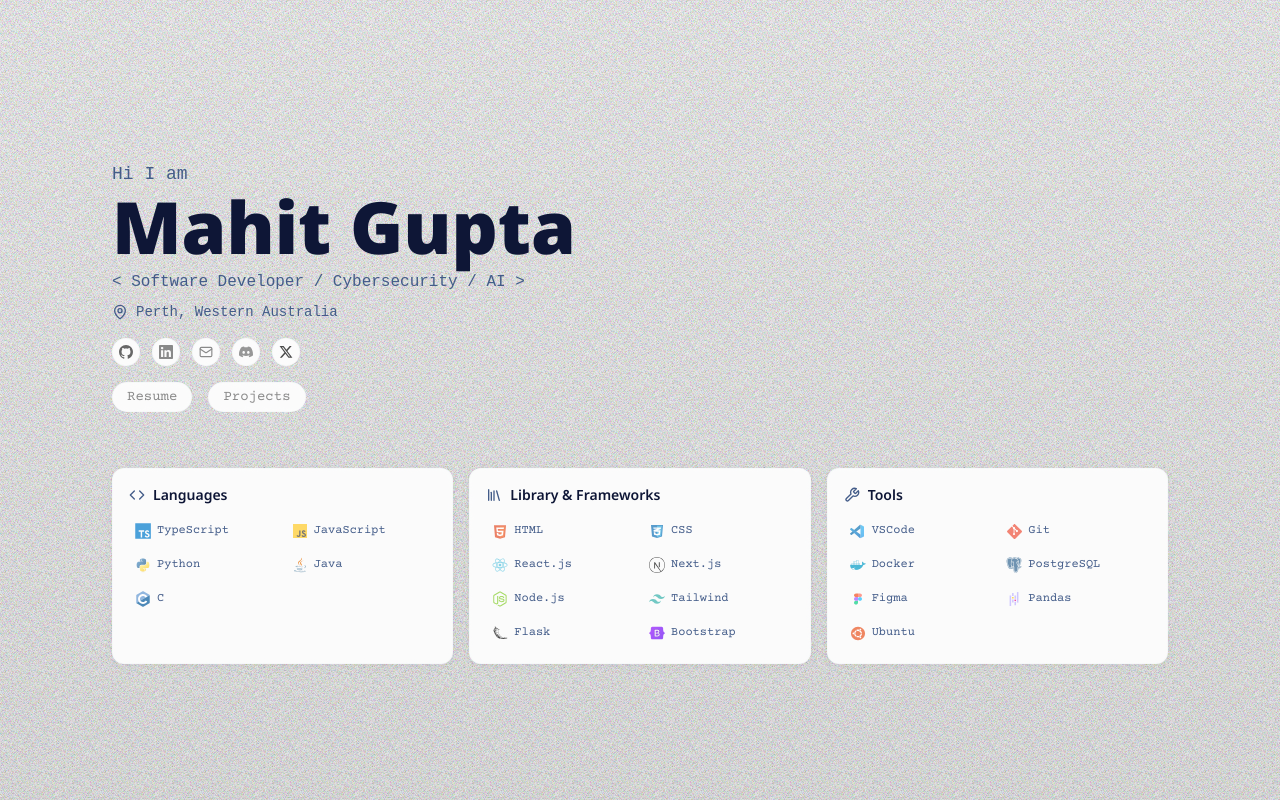
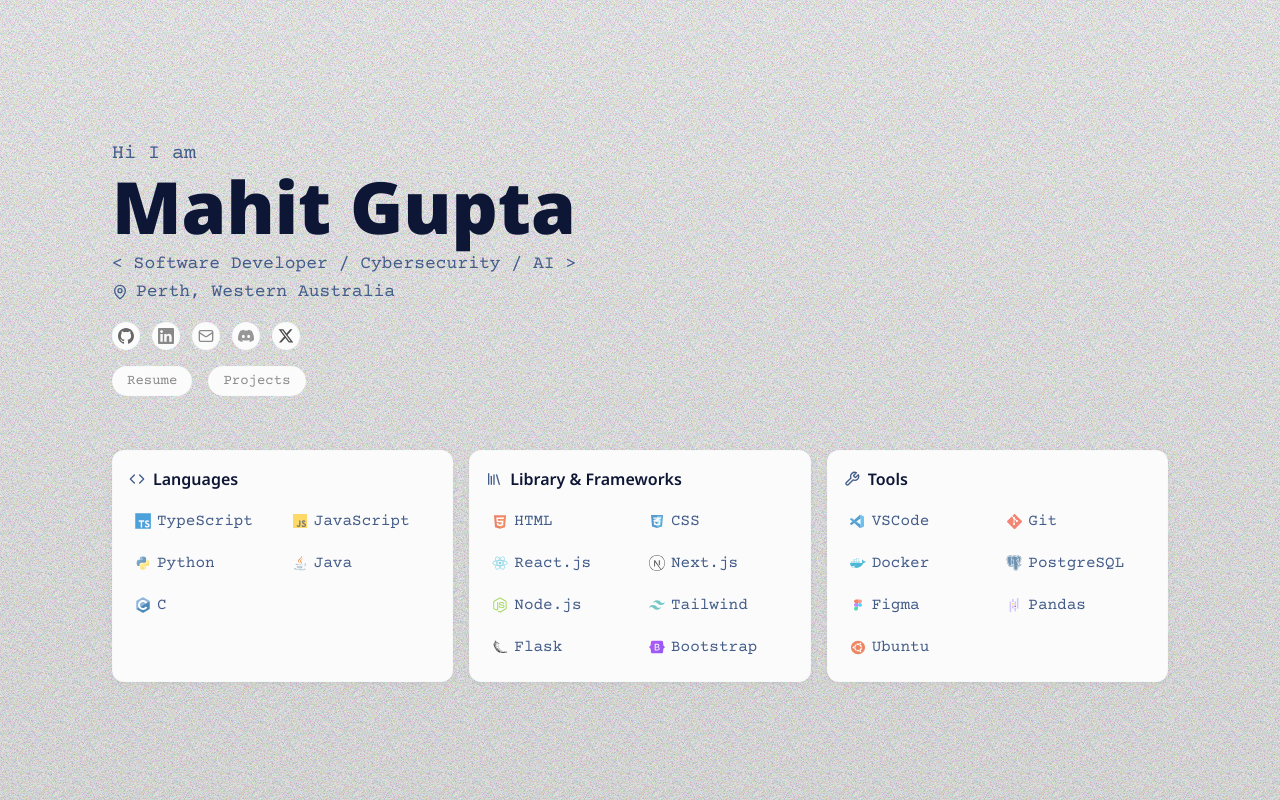
Before and after one commit to MahitGtg/Portfolio_website, a React (Vite) app: page / in a window 1280 px wide. Built offline with nearby package versions, Linux system fonts and the light colour scheme.

Commit message:
bigger text

```diff
--- a/src/pages/Home.tsx
+++ b/src/pages/Home.tsx
@@ -100,7 +100,7 @@ const TechnologySection = () => {
                 >
                     <div className="flex items-center gap-2 mb-3">
                         <CategoryIcon className="w-4 h-4 text-navy-600" />
-                        <h3 className="text-sm font-main font-semibold text-navy-800">{category}</h3>
+                        <h3 className="text-l font-main font-semibold text-navy-800">{category}</h3>
                     </div>
 
                     <div className="grid grid-cols-2 gap-1.5">
@@ -115,7 +115,7 @@ const TechnologySection = () => {
                                               opacity-70 group-hover:opacity-100 transition-opacity">
                                     <Icon />
                                 </div>
-                                <span className="text-xs font-secondary text-navy-600
+                                <span className="text-m font-secondary font-semi text-navy-600
                                                group-hover:text-navy-800 transition-colors">
                                     {name}
                                 </span>
@@ -211,7 +211,7 @@ const Home = () => {
                                 transform transition-transform duration-700 delay-100
                                 ${revealContent ? 'translate-y-0 opacity-100' : 'translate-y-4 opacity-0'}
                             `}>
-                                <h2 className="font-mono text-lg font-medium text-navy-600 mb-0.5">Hi I am</h2>
+                                <h2 className="font-secondary text-xl font-medium text-navy-600 mb-0.5">Hi I am</h2>
                                 <h1 className="font-main text-5xl md:text-7xl font-black text-navy-800 mb-2">
                                     Mahit Gupta
                                 </h1>
@@ -222,7 +222,7 @@ const Home = () => {
                                 transform transition-all duration-700 delay-200
                                 ${revealContent ? 'translate-y-0 opacity-100' : 'translate-y-4 opacity-0'}
                             `}>
-                                <p className="font-mono text-base text-navy-600 mb-2">
+                                <p className="font-secondary text-lg text-navy-600 ">
                                     {"< Software Developer / Cybersecurity / AI >"}
                                 </p>
                                 <div className={`
@@ -230,7 +230,7 @@ const Home = () => {
                                     ${isMobileLike ? 'justify-center' : 'justify-start'}
                                 `}>
                                     <MapPin className="w-4 h-4 text-navy-600" />
-                                    <span className="font-mono text-sm text-navy-600">Perth, Western Australia</span>
+                                    <span className="font-secondary text-lg text-navy-600">Perth, Western Australia</span>
                                 </div>
                             </div>
 
@@ -253,7 +253,7 @@ const Home = () => {
                                                 hover:border-slate-200/30 group
                                                 transition-all duration-300"
                                     >
-                                        <Icon className="w-3.5 h-3.5 text-navy-600 grayscale group-hover:grayscale-0
+                                        <Icon className="w-4 h-4 text-navy-600 grayscale group-hover:grayscale-0
                                                     opacity-70 group-hover:opacity-100
                                                     transition-all duration-300" />
                                     </a>
```
